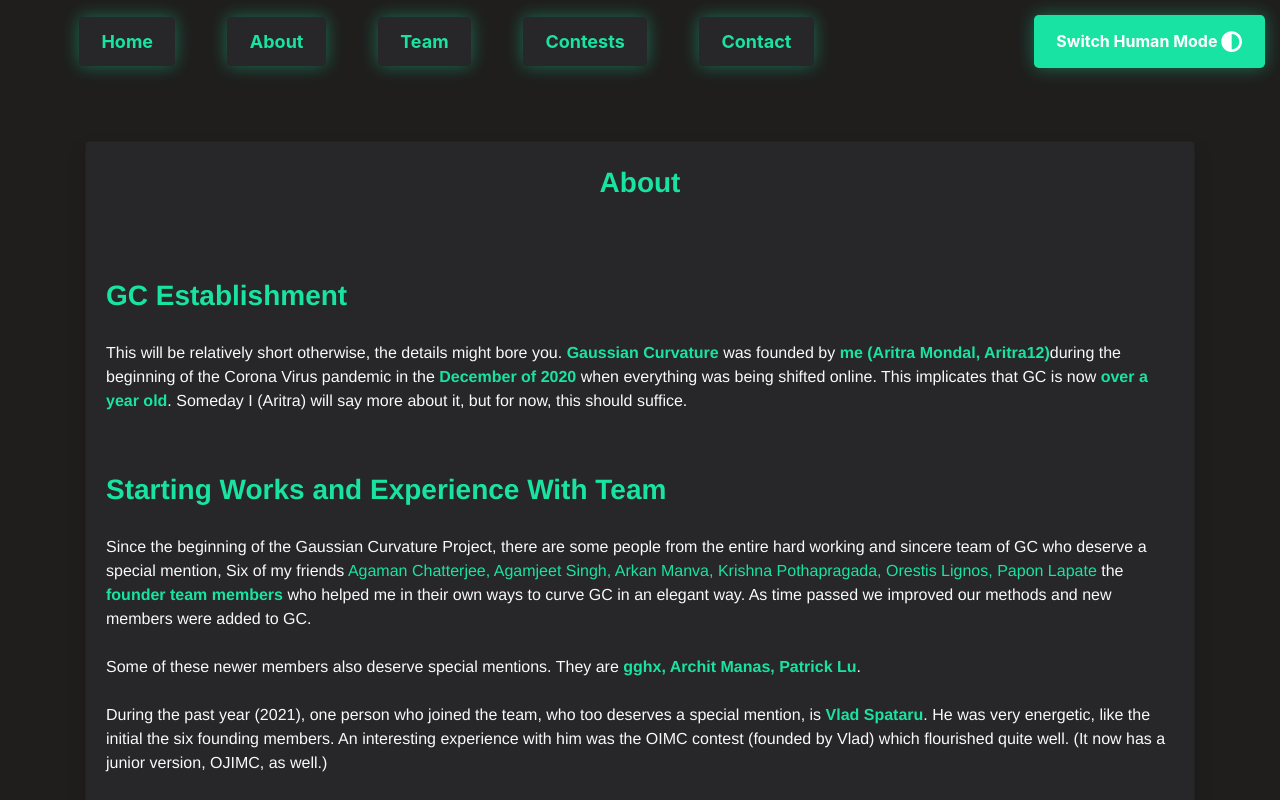
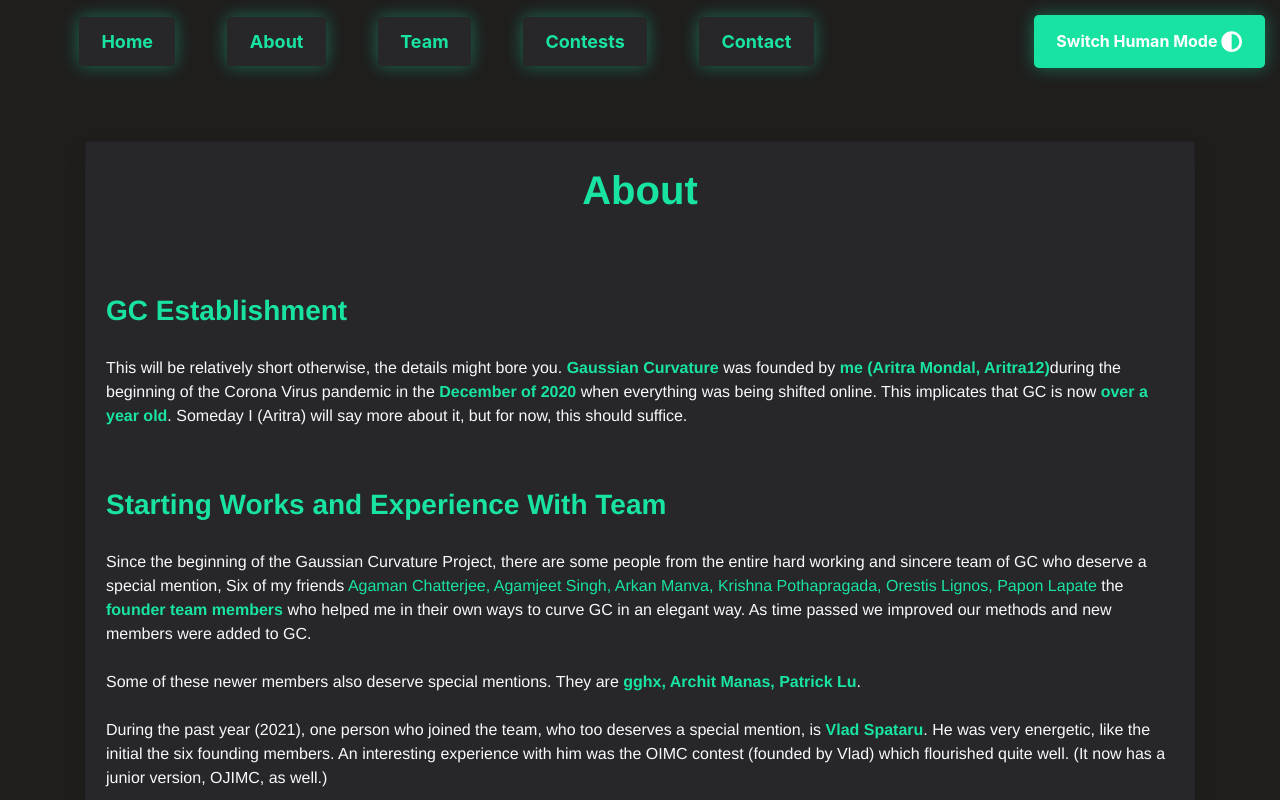
Before and after one commit to gaussiancurvolympiads/gaussiancurv, a React (Create React App) app: page /about in a window 1280 px wide. Shown: the top 800 px of the page. Built offline with nearby package versions, Linux system fonts and the light colour scheme.

Commit message:
Update About.jsx

```diff
--- a/src/components/About.jsx
+++ b/src/components/About.jsx
@@ -101,7 +101,7 @@ const About = ({ darkMode }) => {
           <Row>
             <Col lg={12} xs={12} align='left'>
                <Card className="skill-nbcard"><br></br><div align="center">
-                 <h3 class="fancy" align="center"><b>About</b></h3></div><br/><br/>
+                 <h1 class="fancy" align="center"><b>About</b></h1></div><br/><br/>
 
 
                       <Card.Body>  <div class= "zed">GC Establishment</div> <br></br>
```
